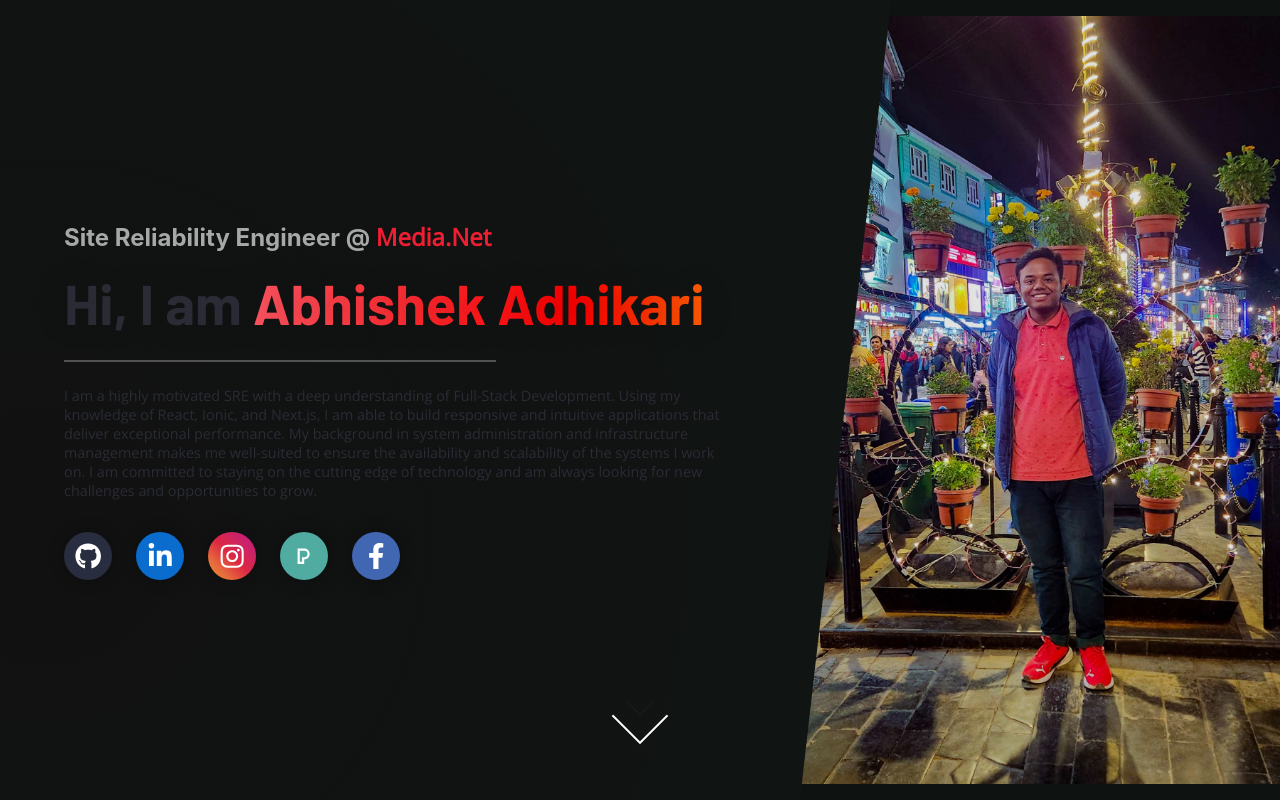
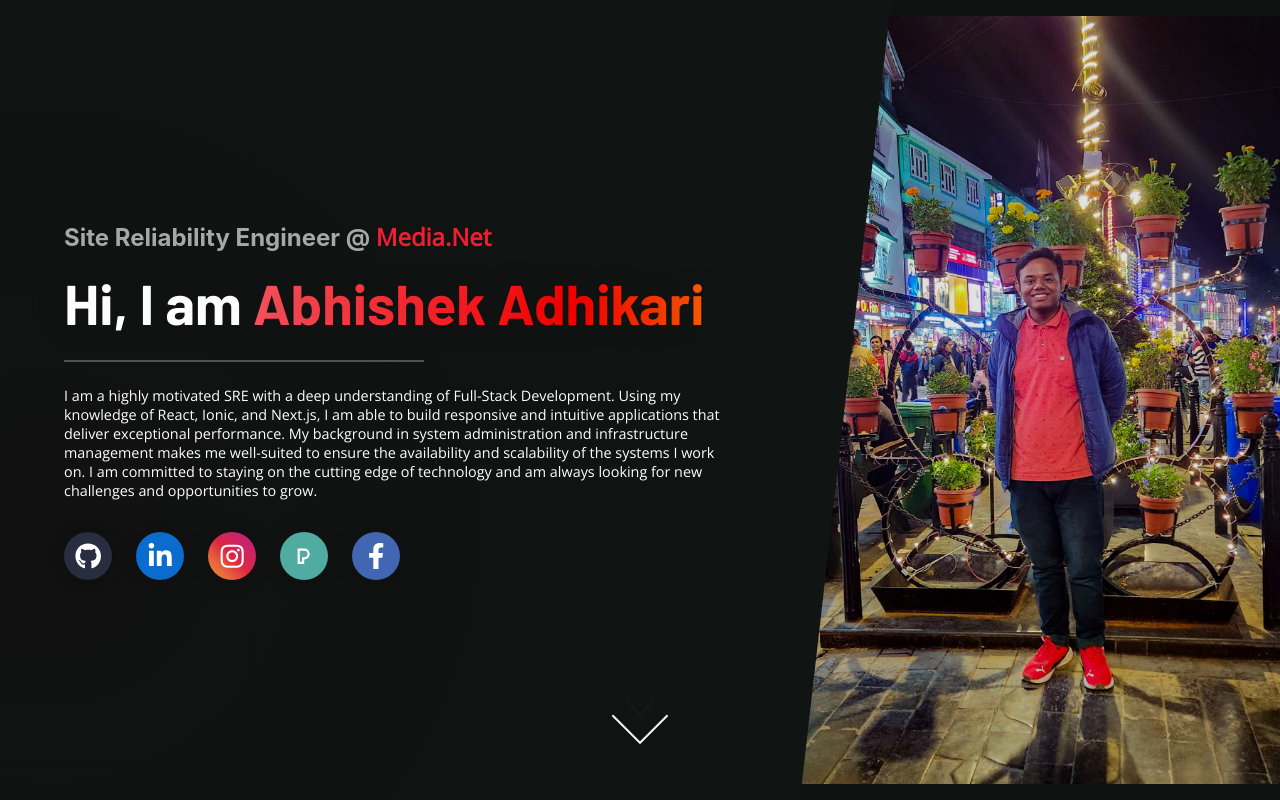
Before and after one commit to sith-lord-vader/sith-lord-vader.github.io, a Next.js app: page / in a window 1280 px wide. Built offline with nearby package versions, Linux system fonts and the light colour scheme.

Commit message:
removed light theme colors

```diff
--- a/package.json
+++ b/package.json
@@ -3,7 +3,7 @@
     "version": "0.1.0",
     "private": true,
     "scripts": {
-        "dev": "next dev",
+        "dev": "next dev -H 0.0.0.0 -p 80",
         "build": "next build",
         "start": "next start",
         "lint": "next lint"
--- a/styles/Home.module.scss
+++ b/styles/Home.module.scss
@@ -101,7 +101,7 @@
     align-items: flex-start;
 
     .spacer {
-        width: 60%;
+        width: 50%;
         height: 2px;
         background: rgba(245, 245, 245, 0.284);
         margin-bottom: 1.5rem;
--- a/styles/globals.scss
+++ b/styles/globals.scss
@@ -43,7 +43,7 @@ a {
 
 @media (prefers-color-scheme: light) {
     :root {
-        --textColor: #2b2b35;
-        --bgColor: rgb(241, 232, 232);
+        // --textColor: #2b2b35;
+        // --bgColor: rgb(241, 232, 232);
     }
 }
```
